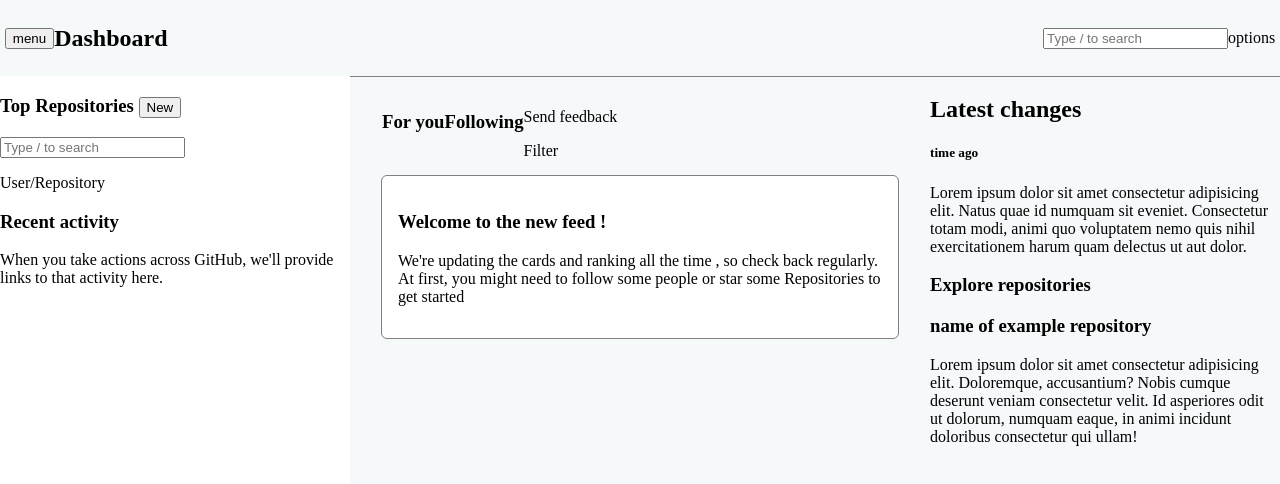
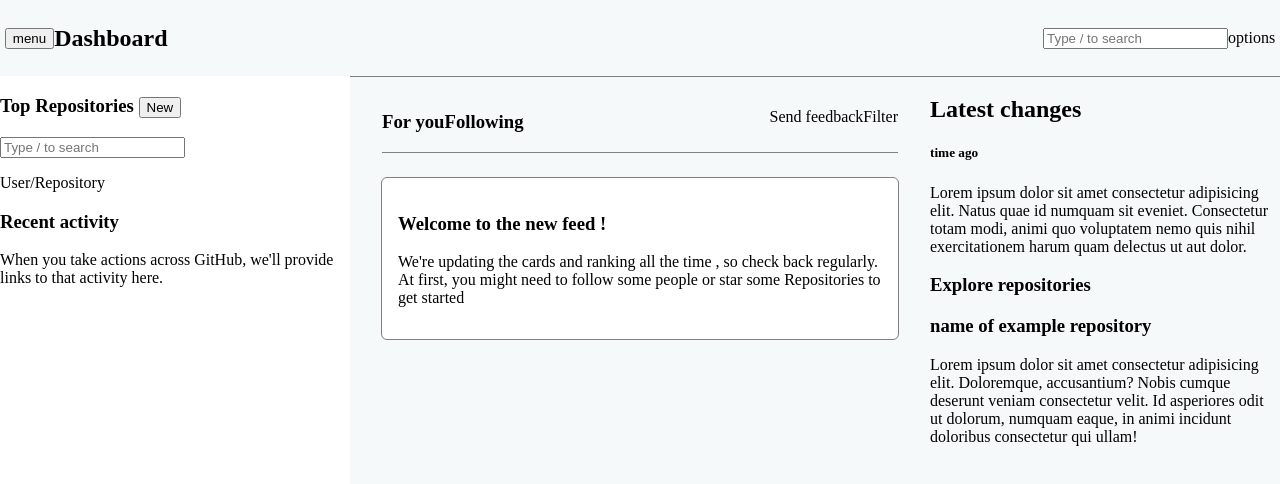
Before and after one commit to Mount-Blanc/githubclone, a React (Vite) app in the folder github/: page / in a window 1280 px wide. Shown: the top 484 px of the page. Built offline with nearby package versions, Linux system fonts and the light colour scheme.

Commit message:
styled feed header

```diff
--- a/github/src/App.css
+++ b/github/src/App.css
@@ -64,6 +64,15 @@
   outline:1px solid grey;
 }
 .feed-header {
+  display:flex;
+  justify-content: space-between;
+  border-bottom: 1px solid grey;
+  margin-bottom:25px;
+}
+.feed-header-left {
+  display: flex;
+}
+.feed-header-right {
   display: flex;
 }
 .changes-section {
--- a/github/src/App.jsx
+++ b/github/src/App.jsx
@@ -46,12 +46,16 @@
 <div className='rest'>
     <div className="feed-section">
       <div className='feed-header'>
+
+      <div className='feed-header-left'>
         <h3>For you</h3>
         <h3>Following</h3>
-        <div>
+
+        </div>
+        <div className='feed-header-right'>
           <p>Send feedback</p>
           <p>Filter</p>
-        </div>
+          </div>
       </div>
       <div className='card'>
         <h3>Welcome to the new feed !</h3>
```
